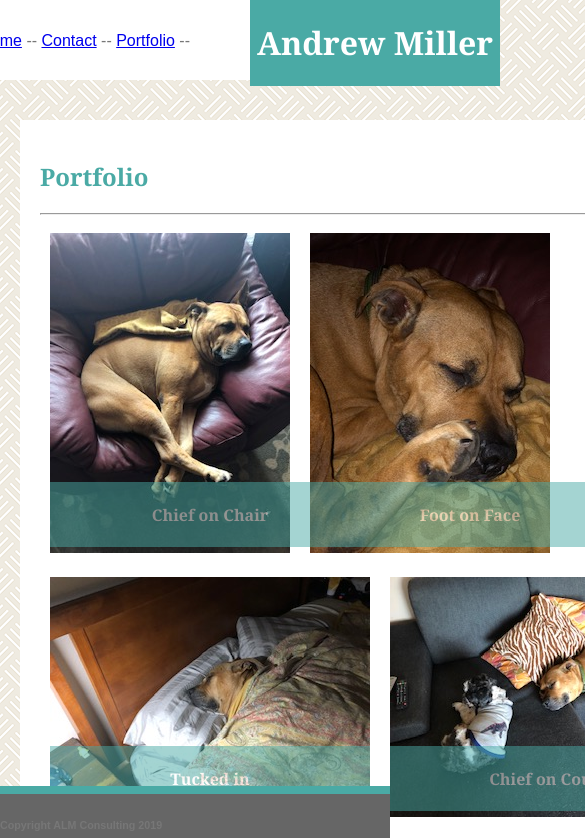
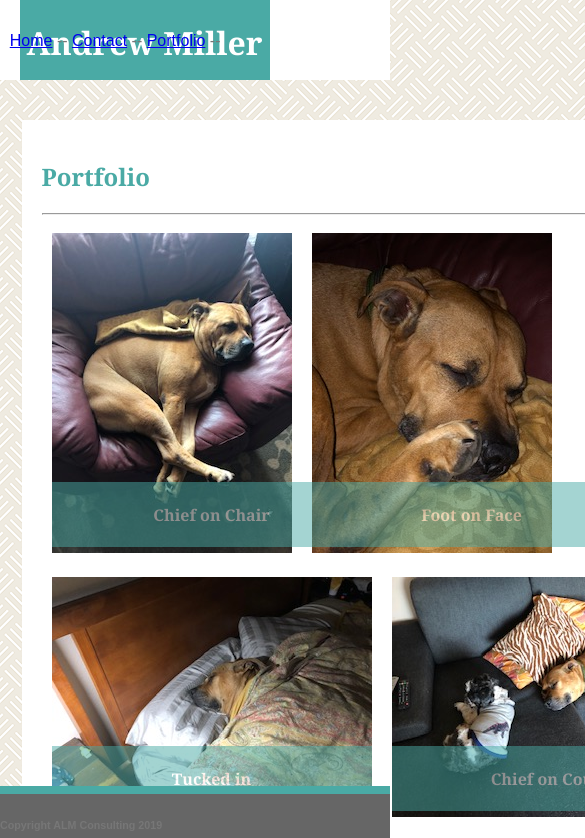
Before and after one commit to jazznerd206/Responsive-Portfolio, a plain HTML site: page portfolio.html in a window 390 px wide. Shown: the top 838 px of the page, 585 px wide, since content can reach past the window. Drawn offline with Linux system fonts and the light colour scheme.

Commit message:
media queries for index and contact complete

```diff
--- a/Assets/CSS/style.css
+++ b/Assets/CSS/style.css
@@ -14,7 +14,7 @@ body {
 /*set style for header*/
 header {
     position: fixed; /*positioned ancestor, clings to top of viewport*/
-    width: 100%; /*spans width of page*/
+    width: 100vw; /*spans width of page*/
     height: 80px; /*sets visual height of header*/
     top: 0; /*sets distance from top of viewport*/
     left: 0; /*sets distance from left side of viewport*/
@@ -66,7 +66,7 @@ p {
     width: 250px; /*set width for title*/
     background-color: #4aaaa5; /*set background color for title*/
     text-align: center; /*centers text in title div*/
-    left: 250px; /*sets div position away from edge (go back and do real math)*/
+    left: 15%; /*sets div position away from edge (go back and do real math)*/
     position: absolute; /*uses header as ancestor*/
 }
 
@@ -81,7 +81,7 @@ p {
 nav {
     float: right; /*sets nav to the right side of the screen*/
     position: relative; /*sets position*/
-    right: 200px; /*moves in 200px from right side of viewport*/
+    right: 15%px; /*moves in 200px from right side of viewport*/
 }
 
 /*multiple class stylings*/
@@ -101,7 +101,7 @@ ul, .topnav, .divider {
 .topnav {
     float: right; /*floats to right*/
     margin-top: 25px; /*sets margin from top of viewport*/
-    margin right: 150px; /*sets margin from right of viewport (go back and do real math on this one*/
+    margin-right: 150px; /*sets margin from right of viewport (go back and do real math on this one*/
 }
 
 /*large scale page container, not content*/
@@ -189,3 +189,43 @@ button {
     text-align: center; /*aligns title text to center*/
     opacity: .5; /*creates opacity of title so entire picture can be viewed. I love my dog.*/
 }
+
+/* MEDIA QUERIES */
+
+@media screen and  (max-width: 980px) {
+    body {
+        width: 980px;
+    }
+    .title {
+        max-height: 80px;
+        overflow: auto;
+        left: 5%;
+    }
+    .topnav {
+        right: 5%;
+    }
+    .toplevel {
+        position: static;
+        right: 5%;
+        left: 5%;
+    }
+    .mainlevel {
+        position: absolute;
+        max-width: 560px;
+        left: 5%;
+    }
+    .mediaheader{
+        width: 100vw;
+    }
+    textarea, input {
+        max-width: 100%;
+    }
+}
+
+@media screen and  (max-width: 768px) {
+
+}
+
+@media screen and  (max-width: 640px) {
+
+}
--- a/portfolio.html
+++ b/portfolio.html
@@ -13,7 +13,7 @@
     <div class="container">
         <div class="toplevel">
         <!--Header-->
-            <header>
+            <header class="mediaheader">
                 <div class="title">
                     <h1>
                         Andrew Miller
```
